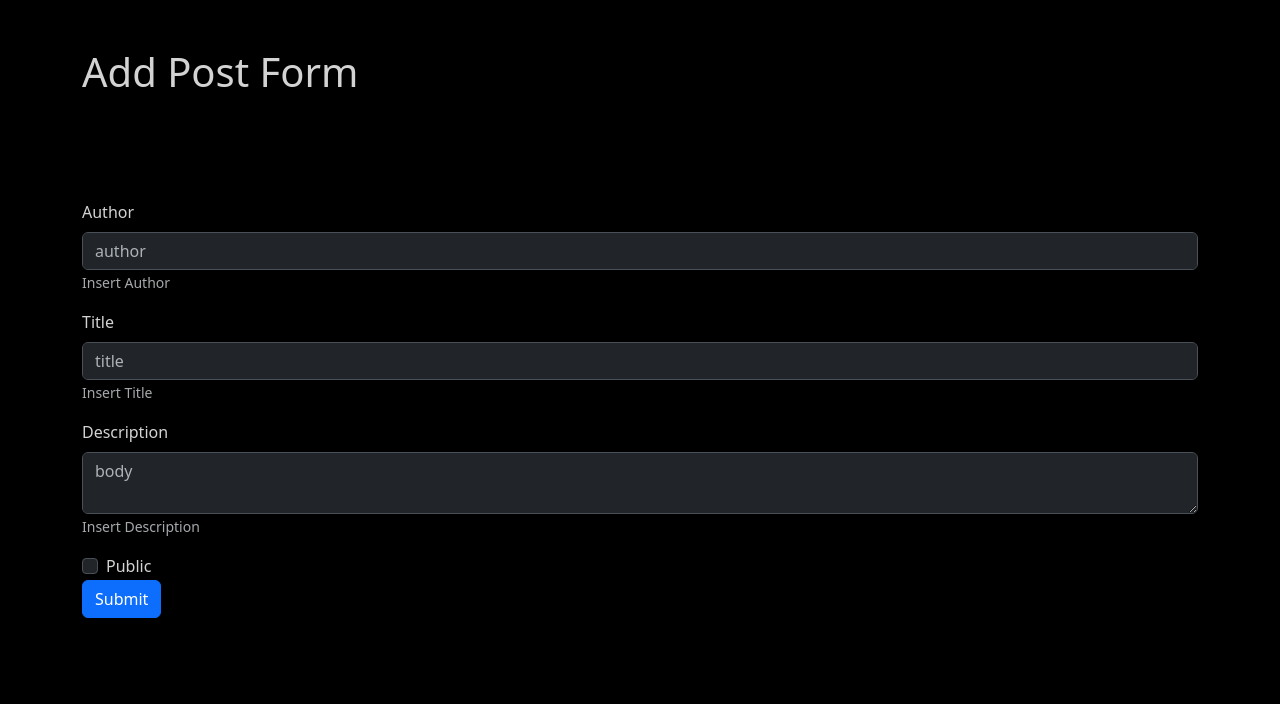
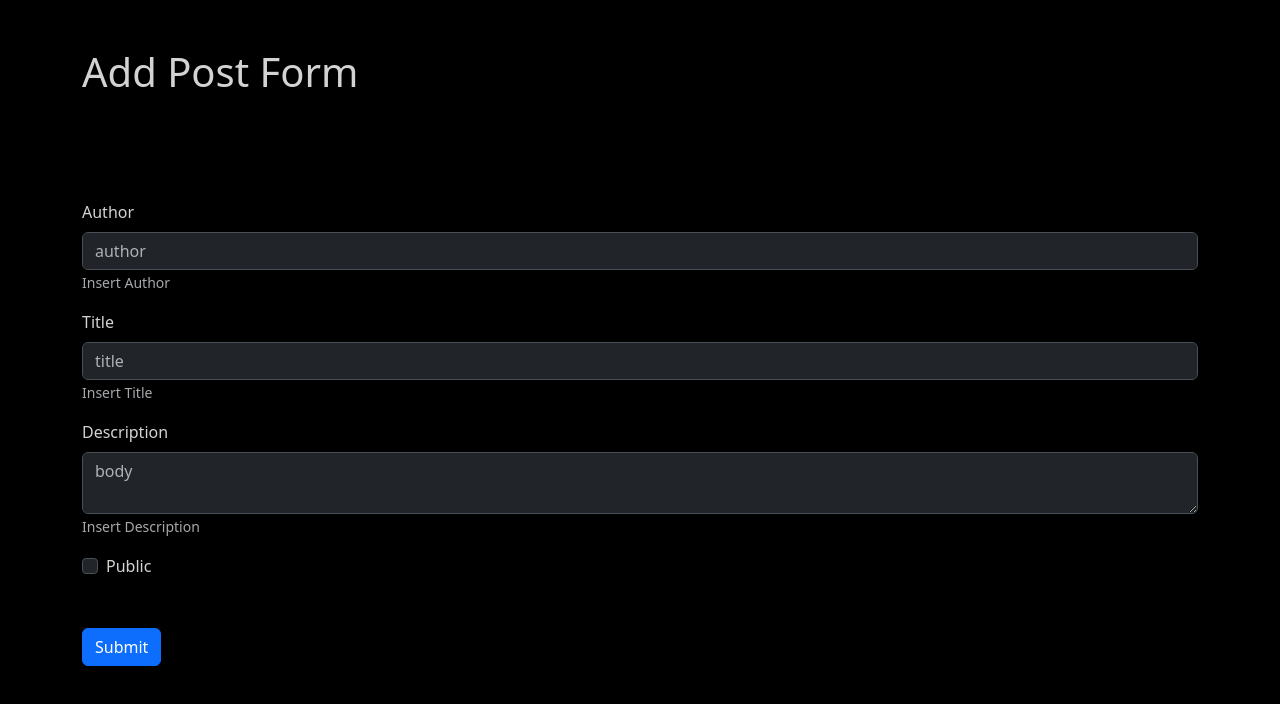
Before and after one commit to leonardopalluzzi/react-post-form, a React (Vite) app: page / in a window 1280 px wide. Shown: the top 704 px of the page. Built offline with nearby package versions, Linux system fonts and the light colour scheme.

Commit message:
feat: add error display functionality to Form component and update Main component to manage error state

```diff
--- a/src/components/Form.jsx
+++ b/src/components/Form.jsx
@@ -1,4 +1,4 @@
-export default function Form({ handleSubmit, formData, handleFormData, error }) {
+export default function Form({ handleSubmit, formData, handleFormData, error, errDisplay }) {
     return (
         <div className="container py-5" data-bs-theme={'dark'}>
             <form method="POST" className="form" onSubmit={handleSubmit}>
@@ -53,7 +53,8 @@ export default function Form({ handleSubmit, formData, handleFormData, error })
                     <label className="form-check-label" htmlFor="public"> Public </label>
                 </div>
 
-                <button type="submit" className="btn btn-primary">Submit</button>
+                <button type="submit" className="btn btn-primary my-5">Submit</button>
+                <span className={`${errDisplay.flag ? 'text-danger' : 'text-success'} d-block`}>{errDisplay.message}</span>
             </form>
         </div>
     )
--- a/src/components/Main.jsx
+++ b/src/components/Main.jsx
@@ -15,6 +15,11 @@ export default function Main() {
         body: '',
         public: false
     })
+
+    const [errDisplay, setErrDisplay] = useState({
+        flag: '',
+        message: ''
+    });
 
     function handleFormData(e) {
         const type = e.target.type;
@@ -80,15 +85,23 @@ export default function Main() {
                 .then(res => res.json())
                 .then(data => {
                     console.log(data);
+                    setErrDisplay({
+                        flag: false,
+                        message: 'Form inviato con successo'
+                    })
 
                 })
                 .catch(err => console.error(err))
         } else {
             console.log('errore');
+            setErrDisplay({
+                flag: true,
+                message: 'Form non inviato, correggere gli errori indicati'
+            })
         }
 
     }
     return (
-        <Form error={error} handleSubmit={handleSubmit} formData={formData} handleFormData={handleFormData} />
+        <Form errDisplay={errDisplay} error={error} handleSubmit={handleSubmit} formData={formData} handleFormData={handleFormData} />
     )
 }
```
